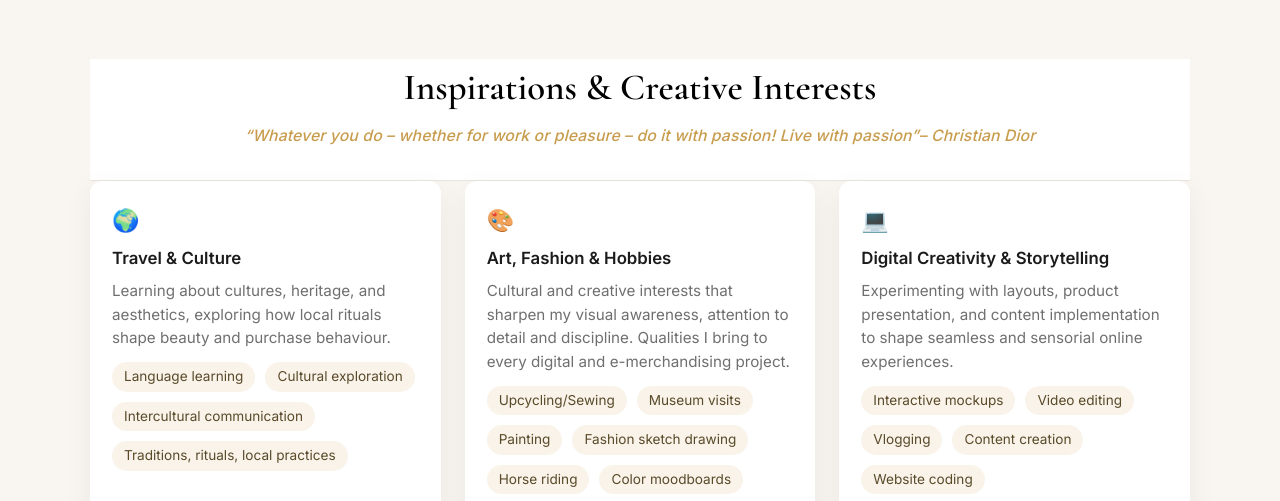
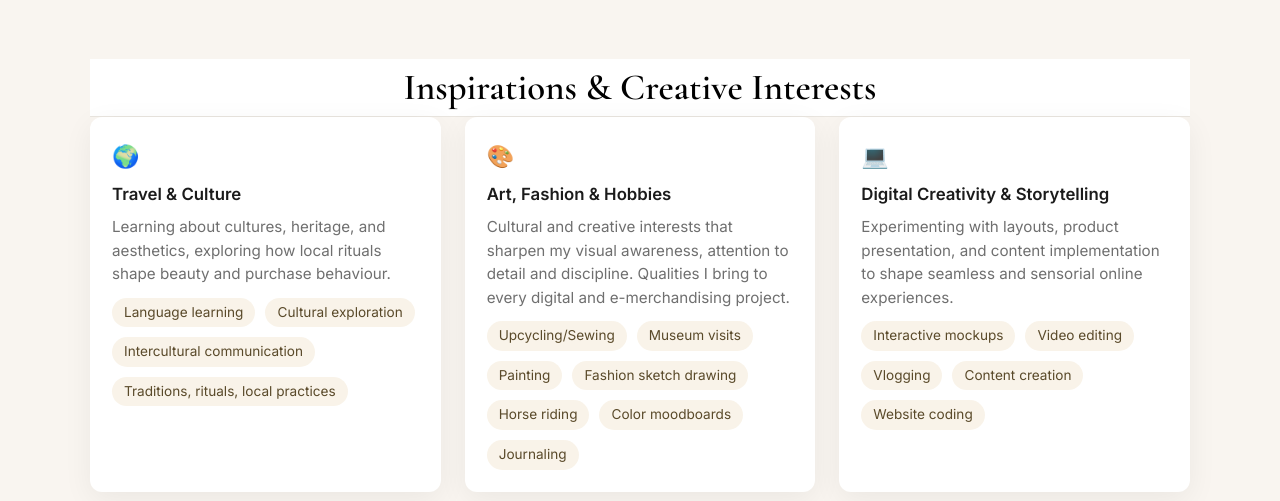
Before and after one commit to Selbts/safa-portfolio, a plain HTML site: page index.html in a window 1280 px wide. Shown: the part 4600-5101 px from the top of the page. Drawn offline with nearby package versions, Linux system fonts and the light colour scheme; a web font is replaced by a local one.

Commit message:
Update index.html

```diff
--- a/index.html
+++ b/index.html
@@ -1869,7 +1869,6 @@ document.querySelector('.case-image-wrapper').addEventListener('contextmenu', e
     <!-- Title -->
     <header class="pi-header">
       <h2>Inspirations & Creative Interests</h2>
-      <p class="pi-sub pi-quote">“Whatever you do – whether for work or pleasure – do it with passion! Live with passion”– Christian Dior </p>
     </header>
 
     <!-- Three pillars -->
```
